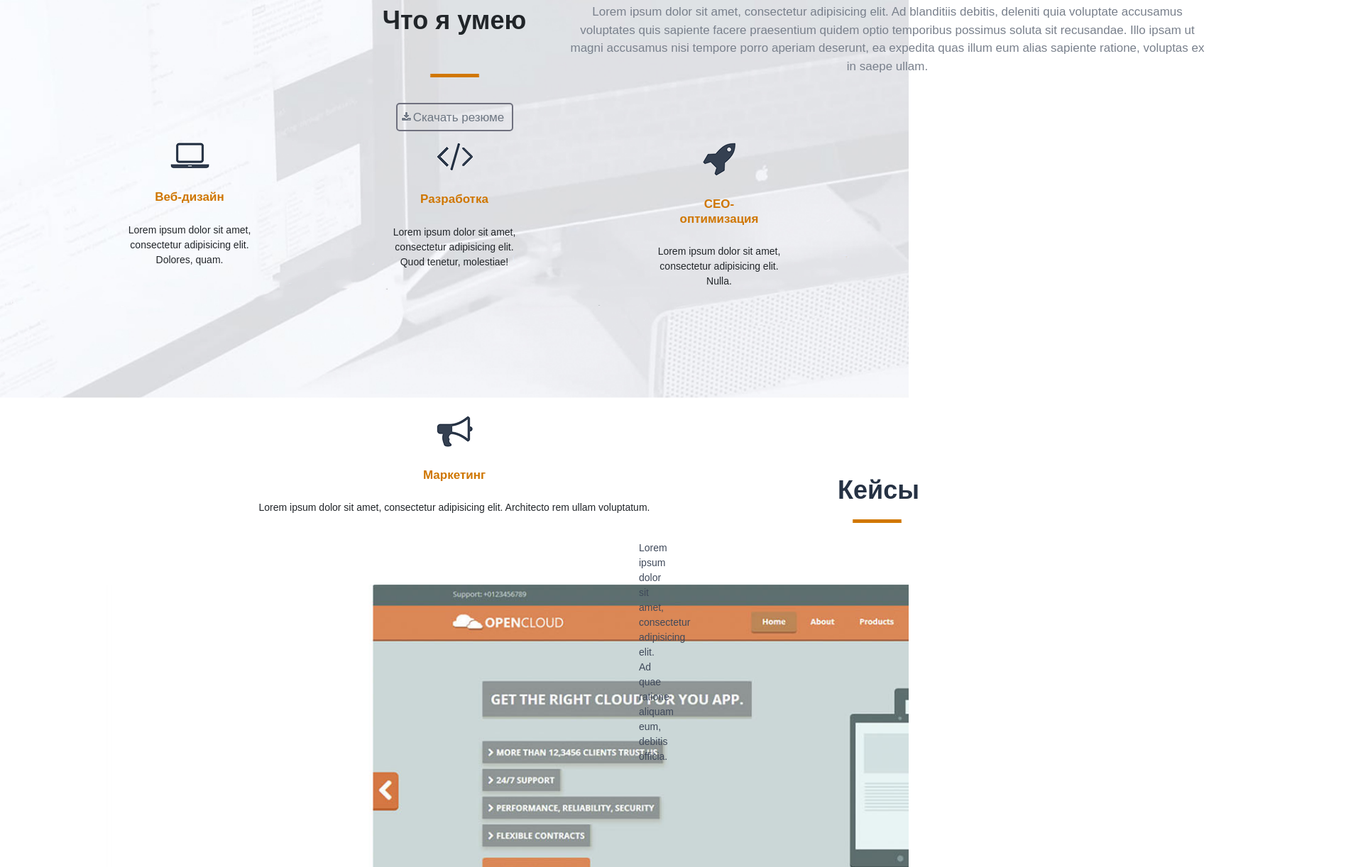
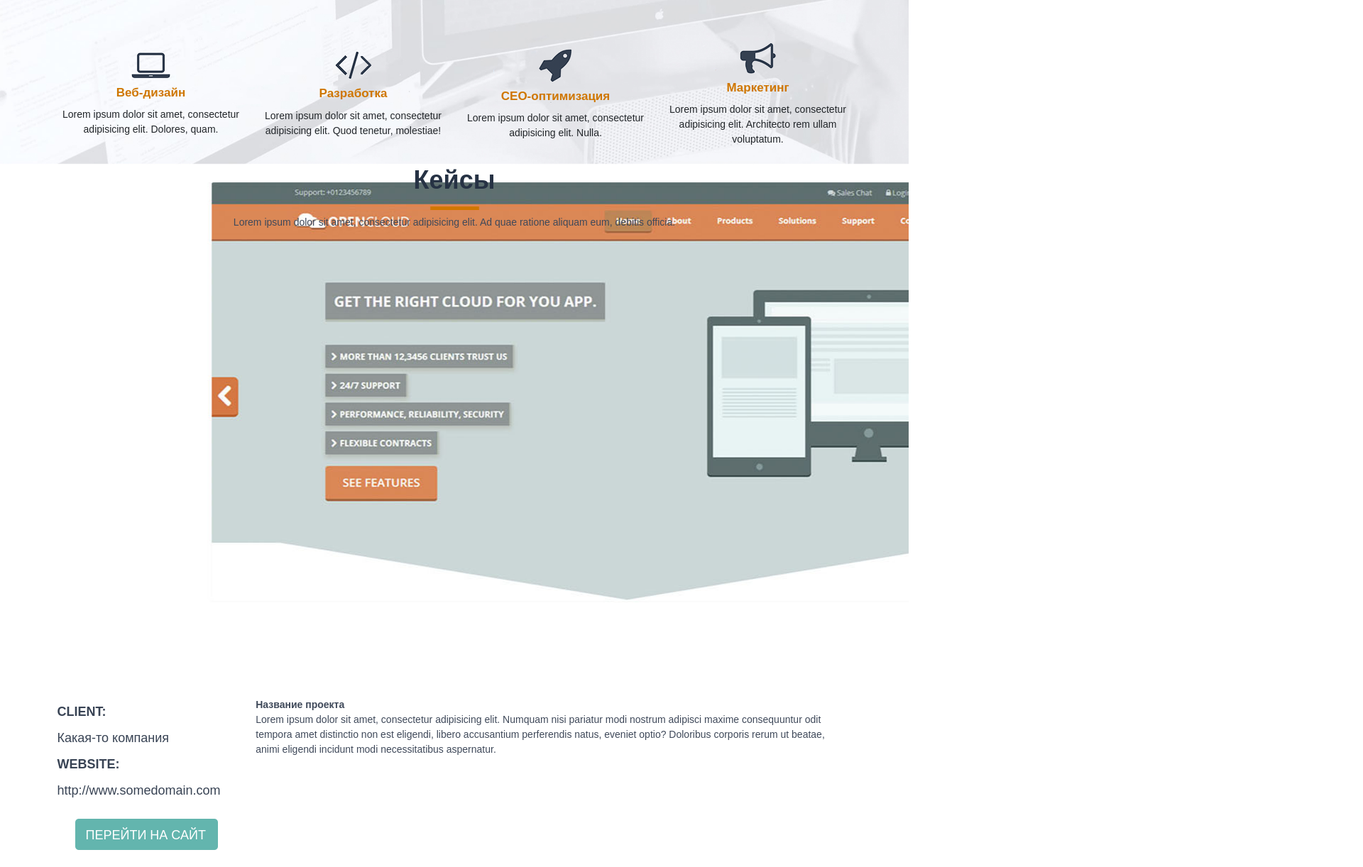
Before and after one commit to Mertan20021/Mertan20021.github.io, a plain HTML site: page src/index.html in a window 1280 px wide. Shown: the part 1578-2800 px from the top of the page at 71% size, 1920 px wide, since content can reach past the window. Drawn offline with Linux system fonts and the light colour scheme.

Commit message:
Обновил дз бутстрап

```diff
--- a/src/css/style.css
+++ b/src/css/style.css
@@ -149,42 +149,38 @@ main{
 }
 .About_me{
     width: 100%;
-    height: calc(100% - 60px);
-    background: url(../img/fotka.jpg) 1165px 118px/auto 201px no-repeat;
+    height: 65%;
+    background: url(../img/fotka.png)center 120px/auto 200px no-repeat, url(../img/trait.jpg) center 70px/auto 4.5px no-repeat;
     text-align: center;
 }
 .About_me h3{
     font-size: 36px;
-    width: 250px;
     font-weight: bold;
     color: #263244;
-  margin: 0px 0px 0px 1150px;
-}
-.About_me img{
-    margin: 33px 1130px 0px;
+    margin: 90px;
 }
 .About_me p{
     font-size: 17px;
     color: #79808c;
-    width: 900px;
-    margin-top: 300px;
-    margin-left: 800px;
+    margin-top: 16%;
 }
 About_me input{
     transition: all 0.2s;
     transform: scale(1);
 }
 .About_me input{
+    margin: auto;
+}
+.About_me input{
     font-size: 17px;
     border: 2px solid #6f707e;
     border-radius: 5px;
     color: #6d7682;
-    margin: 25px;
     width: 165px;
     height: 40px;
-    line-height: 35px;
     padding-left: 12px;
-    background: url(../img/dow.png) 5px 10px no-repeat;
+    background: url(../img/dow.png) 5px 9px no-repeat;
+
 }
 .About_me input:hover{
     background: #344051;
@@ -193,11 +189,14 @@ About_me input{
 .About_me input:active{
     transform: scale(1.1);
 }
+
 .Services{
     width: 100%;
-    height: calc(75%);
+    height: 50%;
     background: url(../img/fon2.jpg) center/cover no-repeat;
     text-align: center;
+    display: flex;
+
 }
 .Services h4{
     font-size: 36px;
@@ -208,13 +207,9 @@ About_me input{
     font-size: 17px;
     font-weight: bold;
     color: #cf7600;
-    margin: 25px;
+    margin: 10px;
 }
-.col-sm{
-    width: 500px;
-    margin: 80px;
-}
-.col-sm img{
+.col-md-3md img{
     margin: 5px;
     text-align: center;
     -webkit-animation: i 0.5s;
@@ -241,7 +236,7 @@ About_me input{
     transform: translateX(0);
   }
 }
-.col-sm:hover{
+.col-md-3:hover{
   animation: i 1.5s ease;
   animation-iteration-count: 1;
 }
@@ -249,68 +244,66 @@ About_me input{
 
 
 
-
-
-
-
 .Cases{
     width: 100%;
-    height: 100%;
-    background: url(../img/Photo1.jpg) 150px 155px/auto 100% no-repeat;
-
+    height: 110%;
+    background:url(../img/Photo1.jpg) 33% no-repeat;
+    text-align: center;
 }
 .Cases h4{
     font-size: 36px;
     font-weight: bold;
     color: #263244;
-    margin: 107px 896px 0px 1180px;
-}
-.Cases img{
-    margin: 20px 0px 0px 1200px;
 }
 .Cases p{
     font-size: 14px;
     color: #3f495a;
-    margin: 25px 900px;
 }
 
-.img2{
-    margin: 45px 220px;
-}
 
-.ca{
-float: left;
-width: 300px;
-}
-
-.ca h3{
+.col h3{
     font-size: 18px;
     width: 200px;
     color: #384354;
-    margin: 0px 620px ;
     line-height: 30px;
 }
-.ca p{
+
+.col{
+   margin-top: 650px;
+    text-align: left;
+}
+.col-9{
+   margin-top: 645px;
+    text-align: left;
+}
+.col h2{
     font-size: 18px;
     color: #fff;
-    margin: 5px 620px;
-    padding: 15px 38px;
+    margin: 25px;
+    padding: 13px 15px;
     width: 205px;
     height: 46px;
-    background: url(../img/forma.png)  round no-repeat;
-}
-.c3 p{
-   font-size: 14px;
-    margin: 0px 900px 0px;
+    background: url(../img/forma.png)  no-repeat;
+    text-align: left;
+    display: flex;
+
+
 }
 
 .calculator{
-    box-sizing: content-box;
-    color: antiquewhite;
+
     width: 50%;
     margin: 20px 20px 20px 20px;
     padding: 10px;
     border: 25px;
+}
+.calculator h1{
+    font-size: 36px;
+    color: #1c2534;
+    width: 350px;
+    margin: 350px 806px 0px 955px;
+    font-weight: bold;
+    line-height: 0px;
 }
 .calculator select{
     box-sizing: content-box;
@@ -320,14 +313,7 @@ width: 300px;
     border: 5px;
     line-height: 0px;
     }
-.calculator h1{
-    font-size: 36px;
-    color: #1c2534;
-    width: 350px;
-    margin: 350px 806px 0px 955px;
-    font-weight: bold;
-    line-height: 0px;
-}
+
 .calculator select{
     font-size: 17px;
     color: #737373;
@@ -440,7 +426,7 @@ width: 300px;
 
 .Contacts{
     width: 100%;
-    height: calc(100% );
+    height: calc(100%);
     background: url(../img/fonP.jpg) center/cover no-repeat;
     text-align: center;
 }
@@ -526,6 +512,7 @@ width: 300px;
 }
 
 
+
 .white-btn:visited{
     color: white;
 }
--- a/src/index.html
+++ b/src/index.html
@@ -58,38 +58,41 @@
      </div></section>
 
     <div class="About_me">
-
     <h3>Обо мне</h3>
-       <img src="img/trait.jpg" alt="">
-        <p>Lorem ipsum dolor sit amet, consectetur adipisicing elit. Sapiente perspiciatis incidunt sunt vero autem consequatur voluptas in facere molestiae quod corrupti maxime, modi facilis ea natus, perferendis dignissimos, beatae, error ipsa soluta enim expedita! Temporibus, hic libero. Voluptatum, exercitationem, adipisci eum fugit voluptates excepturi tenetur modi quidem possimus optio quis.</p>
-        <p>Lorem ipsum dolor sit amet, consectetur adipisicing elit. Ad blanditiis debitis, deleniti quia voluptate accusamus voluptates quis sapiente facere praesentium quidem optio temporibus possimus soluta sit recusandae. Illo ipsam ut magni accusamus nisi tempore porro aperiam deserunt, ea expedita quas illum eum alias sapiente ratione, voluptas ex in saepe ullam.</p>
+      <div class="container-xl h-100">
+         <div class="row  h-100">
+         <div class="col-mt-5">
+        <p>Lorem ipsum dolor sit amet, consectetur adipisicing elit. Sapiente perspiciatis incidunt sunt vero autem consequatur voluptas in facere molestiae quod corrupti maxime, modi facilis ea natus, perferendis dignissimos, beatae, error ipsa soluta enim expedita! Temporibus, hic libero. Voluptatum, <br>
+        <br>Lorem ipsum dolor sit amet, consectetur adipisicing elit. Ad blanditiis debitis, deleniti quia voluptate accusamus voluptates quis sapiente facere praesentium quidem optio temporibus possimus soluta sit recusandae. Illo ipsam ut magni accusamus
+        </p>
         <input type="button" value="Скачать резюме">
-
+         </div></div>
+ </div>
     </div>
 
        <div class="Services">
-        <div class="container px-4">
-   <div class="row">
-   <div class="col-sm-12">
+        <div class="container h-100">
+   <div class="row align-items-center h-100">
+   <div class="col-mt-5 ">
          <h4>Что я умею</h4>
          <img  src="img/trait.png" alt="">
     </div>
-    <div class="col-sm ">
+    <div class="col-sm-3 mt-5">
         <img src="img/N1.png" alt="">
         <h5>Веб-дизайн</h5>
         <p>Lorem ipsum dolor sit amet, consectetur adipisicing elit. Dolores, quam.</p>
     </div>
-    <div class="col-sm ">
+    <div class="col-sm-3 mt-5">
         <img src="img/R1.png" alt="">
         <h5>Разработка</h5>
        <p>Lorem ipsum dolor sit amet, consectetur adipisicing elit. Quod tenetur, molestiae!</p>
     </div>
-    <div class="col-sm">
+    <div class="col-sm-3 mt-5">
         <img src="img/R2.png" alt="">
         <h5>CEO-оптимизация</h5>
         <p>Lorem ipsum dolor sit amet, consectetur adipisicing elit. Nulla.</p>
     </div>
-    <div class="col-sm">
+        <div class="col-sm-3 mt-5">
         <img src="img/M1.png" alt="">
         <h5>Маркетинг</h5>
         <p>Lorem ipsum dolor sit amet, consectetur adipisicing elit. Architecto rem ullam voluptatum.</p>
@@ -98,22 +101,28 @@
     </div>
        </div>
 
-
      <div class="Cases">
+        <div class="container h-100">
+        <div class="row">
+        <div class="col-sm-12-mt-5">
           <h4>Кейсы</h4>
          <img src="img/trait.png" alt="">
          <p>Lorem ipsum dolor sit amet, consectetur adipisicing elit. Ad quae ratione aliquam eum, debitis officia.</p>
          </div>
-
-         <div class="c3">
-         <p><b>Название проекта</b><br>Lorem ipsum dolor sit amet, consectetur adipisicing elit. Numquam nisi pariatur modi nostrum adipisci maxime consequuntur odit tempora amet distinctio non est eligendi, libero accusantium perferendis natus, eveniet optio? Doloribus corporis rerum ut beatae, animi eligendi incidunt modi necessitatibus aspernatur.</p>
-          </div>
-         <div class="ca">
+          <div class="row">
+           <div class="col col-sm">
          <h3><b>CLIENT:</b></h3>
          <h3>Какая-то компания</h3>
          <h3><b>WEBSITE:</b></h3>
          <h3>http://www.somedomain.com</h3>
-         <p>VISI LIVE SITE</p>
+         <h2>ПЕРЕЙТИ НА САЙТ</h2>
+         </div>
+          <div class="col-9 col-sm-9">
+          <p><b>Название проекта</b><br>Lorem ipsum dolor sit amet, consectetur adipisicing elit. Numquam nisi pariatur modi nostrum adipisci maxime consequuntur odit tempora amet distinctio non est eligendi, libero accusantium perferendis natus, eveniet optio? Doloribus corporis rerum ut beatae, animi eligendi incidunt modi necessitatibus aspernatur.</p>
+         </div>
+          </div>
+        </div>
+        </div>
         </div>
 
 
@@ -122,7 +131,10 @@
 
 
         <div class="calculator">
+        <div class="container h-100">
+            <div class="row">
      <h1>Расчёт стоимости</h1>
+
      <h2>ТИП САЙТА</h2>
      <select name="list" id="list">
          <option value="opt1">Сайт визитка</option>
@@ -130,9 +142,7 @@
          <option value="opt3">Интернет-магазин</option>
          <option value="opt4">Информационный сайт</option>
      </select>
-     </div>
 
-     <div class="calculator">
      <h2>ДИЗАЙН</h2>
      <select name="list2" id="list2">
          <option value="opt1">Ретро</option>
@@ -140,9 +150,7 @@
          <option value="opt3">Мультяшний стиль</option>
          <option value="opt4">Журнальный стиль</option>
      </select>
-     </div>
 
-     <div class="calculator">
          <h2>АДАПТИВНОСТЬ</h2>
          <select name="list4" id="list4">
          <option value="opt1">Desktop</option>
@@ -155,6 +163,9 @@
          <h4>Сроки</h4>
          <h4>Стоимость</h4>
          </div>
+            </div>
+        </div>
+
 
      </div>
 
@@ -229,7 +240,7 @@
          <input type="text1" name="text_input" value="" placeholder="Имя">
          <input type="text2" name="text_input" value="" placeholder="Email">
 
-         <textarea name="name1" id="1" cols="150" rows="10" placeholder="Введите сообщение">
+         <textarea name="name1" id="1" cols="150" rows="5" placeholder="Введите сообщение">
          </textarea>
          </div>
 
@@ -239,6 +250,7 @@
 
          </form>
          </div>
+
          <h6>Copyright 2022</h6>
      </div>
 
```
Also changed, not shown: src/img/fotka.png (added), src/img/map.jpg (added). Lines whose indentation alone changed are shown as unchanged.
